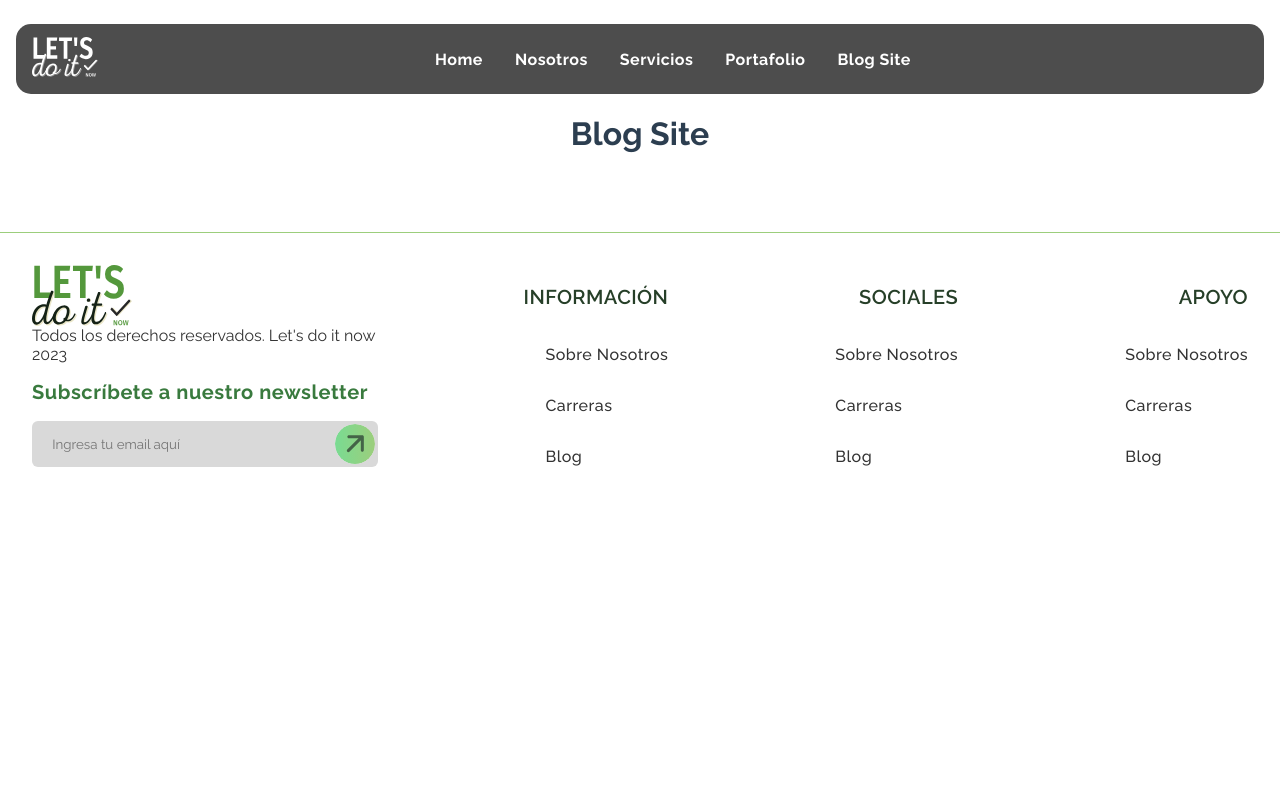
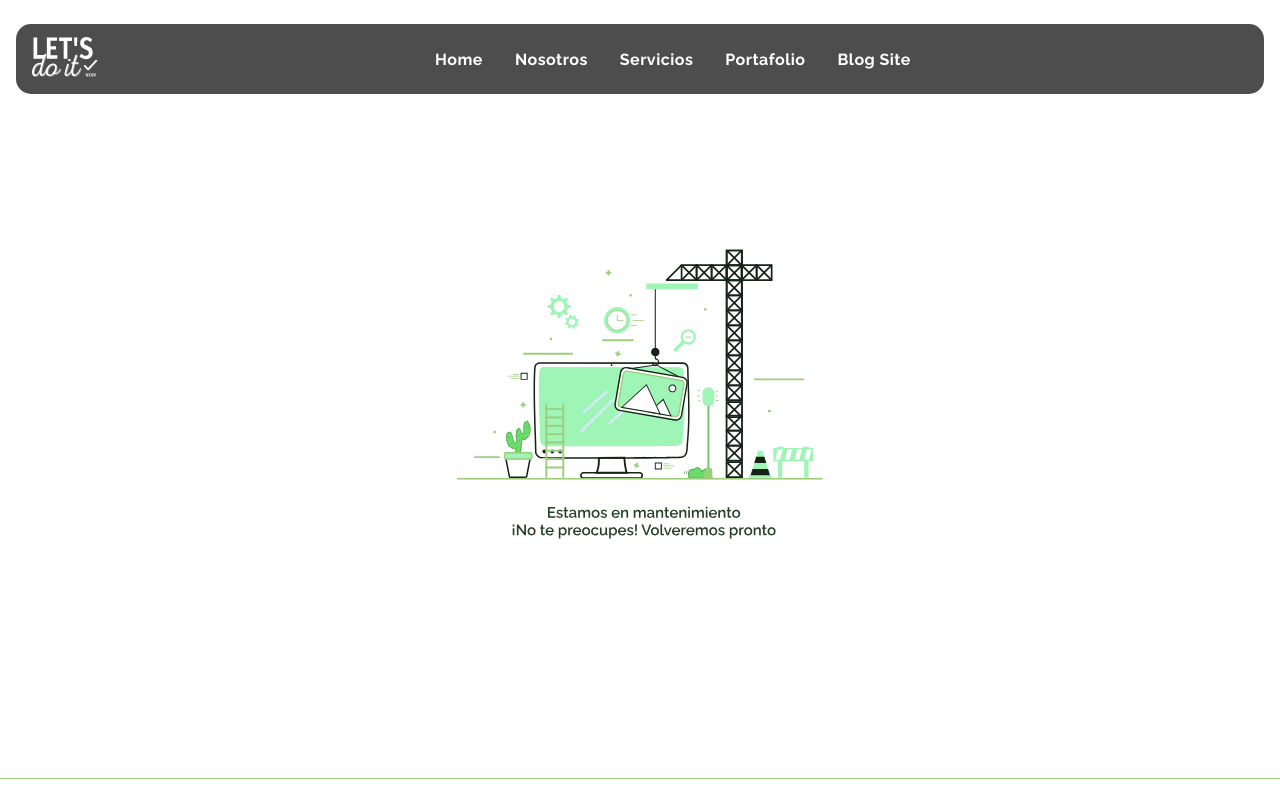
Before and after one commit to DRUMS1521/letsdoitnow-website, a Vue app: page /blog in a window 1280 px wide. Shown: the top 800 px of the page. Built offline with nearby package versions, Linux system fonts and the light colour scheme.

Commit message:
links de contacto

```diff
--- a/index.html
+++ b/index.html
@@ -2,7 +2,7 @@
 <html lang="en">
   <head>
     <meta charset="UTF-8">
-    <link rel="icon" href="/favicon.ico">
+    <link rel="icon" href="/public/ldi-favicon.svg">
     <meta name="viewport" content="width=device-width, initial-scale=1.0">
     <title>Let's Do It Now</title>
   </head>
--- a/src/components/About.vue
+++ b/src/components/About.vue
@@ -19,6 +19,7 @@
     </div>
     </div>
   </div>
+
   <div class="wrapper-about-2">
     <div class="layout-about-4">
       <div class="card-align">
@@ -38,6 +39,10 @@
         :descriptionText="'Nuestra comunicación se establece con nuestros expertos comerciales que poseen la fluidez de la pila para dar vida a la visión de su producto.'"/>
       </div>
     </div>
+  </div>
+
+  <div class="wrapper-about-3">
+
   </div>
 </template>
 
--- a/src/components/Blog.vue
+++ b/src/components/Blog.vue
@@ -1,5 +1,7 @@
 <template>
-    <h1>Blog Site</h1>
+  <div>
+    <img class="mantenimiento" src="../assets/mantenimiento.svg" alt="">
+  </div>
   </template>
 
   <script>
@@ -7,3 +9,10 @@
 
   };
   </script>
+
+  <style>
+  .mantenimiento{
+    width: 600px;
+    height: 600px;
+  }
+</style>
--- a/src/components/Footer.vue
+++ b/src/components/Footer.vue
@@ -12,15 +12,19 @@
         </div>
         <div class="layout-f2">
             <h3>INFORMACIÓN</h3>
-            <CardFooter/>
+            <CardFooter :textFooter="'Sobre nosotros'" :link1="'/about'"
+            :textFooter2="'Carreras'"
+            :textFooter3="'Blog'" :link3="'blog'"/>
         </div>
         <div class="layout-f2">
             <h3>SOCIALES</h3>
-            <CardFooter/>
+            <CardFooter :textFooter="'Instagram'" :link1="'https://www.instagram.com/lets.doit.now/'"
+            :textFooter2="'Linkedin'" :link2="'https://www.linkedin.com/company/letsdoitnowus/'"
+            :textFooter3="'Chat'" :link3="'https://api.whatsapp.com/send?phone=15512612985&text=Hola!%20%F0%9F%91%8B%F0%9F%8F%BC%20'"/>
         </div>
         <div class="layout-f2">
             <h3>APOYO</h3>
-            <CardFooter/>
+            <CardFooter :textFooter="'Privacidad'"/>
         </div>
     </div>
 </template>
--- a/src/components/Portfolio.vue
+++ b/src/components/Portfolio.vue
@@ -1,5 +1,7 @@
 <template>
-    <h1>Portafolio</h1>
+  <div>
+    <img class="mantenimiento" src="../assets/mantenimiento.svg" alt="">
+  </div>
   </template>
 
   <script>
@@ -7,3 +9,10 @@
 
   };
   </script>
+
+  <style>
+  .mantenimiento{
+    width: 600px;
+    height: 600px;
+  }
+</style>
--- a/src/components/Services.vue
+++ b/src/components/Services.vue
@@ -1,5 +1,7 @@
 <template>
-    <h1>Servicios</h1>
+  <div>
+    <img class="mantenimiento" src="../assets/mantenimiento.svg" alt="">
+  </div>
   </template>
 
   <script>
@@ -7,3 +9,10 @@
 
   };
   </script>
+
+  <style>
+  .mantenimiento{
+    width: 600px;
+    height: 600px;
+  }
+</style>
--- a/src/components/cards/cardFooter.vue
+++ b/src/components/cards/cardFooter.vue
@@ -1,12 +1,34 @@
 <template>
     <ul class="links-footer">
-        <a href=""><li>Sobre Nosotros</li></a>
-        <a href=""><li>Carreras</li></a>
-        <a href=""><li>Blog</li></a>
+        <a :href="link1"><li>{{ textFooter }}</li></a>
+        <a :href="link2"><li>{{textFooter2}}</li></a>
+        <a :href="link3"><li>{{textFooter3}}</li></a>
     </ul>
 </template>
 
 <script>
+    export default{
+        props:{
+        textFooter:{
+            type: String
+        },
+        textFooter2:{
+            type: String
+        },
+        textFooter3:{
+            type: String
+        },
+        link1:{
+            type: String
+        },
+        link2:{
+            type: String
+        },
+        link3:{
+            type: String
+        }
+    }
+}
 
 </script>
 
```
Also changed, not shown: public/ldi-favicon.svg (added), src/assets/mantenimiento.svg (added).
